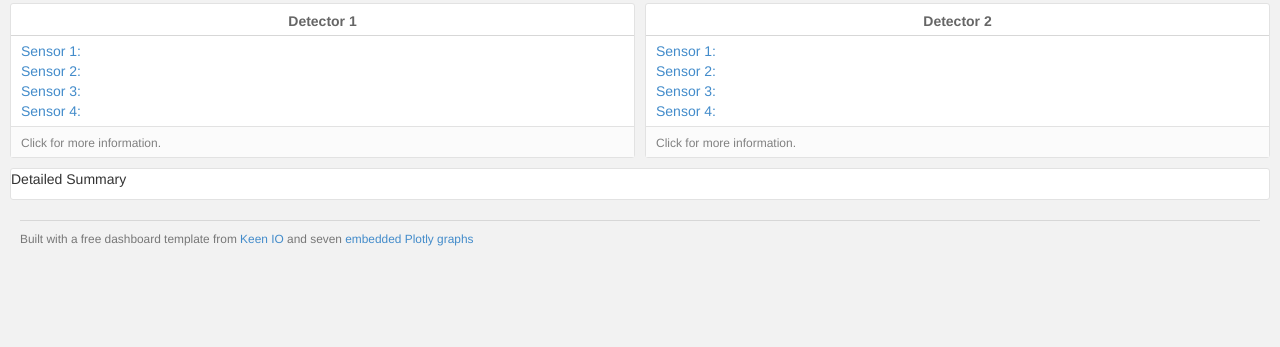
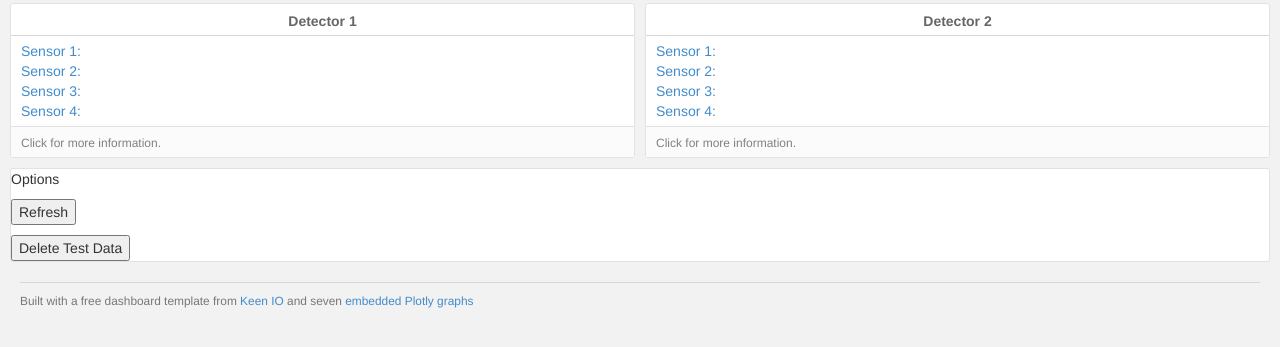
Before and after one commit to Josephss/CraViS, a plain HTML site: page index.html in a window 1280 px wide. Shown: the part 57-404 px from the top of the page. Drawn offline with Linux system fonts and the light colour scheme.

Commit message:
Added 'Delete test data' button

```diff
--- a/index.html
+++ b/index.html
@@ -116,7 +116,10 @@
     <div class="row">
       <div class="col-sm-12">
        <div class="chart-wrapper">
-    	<p> Detailed Summary </p>
+    	<p> Options </p>
+      <button type="button" onlick="reloadd()">Refresh</button>
+      <p></p>
+      <button type="button" onclick="confirm('Are you sure?')">Delete Test Data</button>
        </div>
       </div>
     </div>
@@ -140,5 +143,11 @@
   <script>
 	document.getElementById("time").innerHTML = Date();
   </script>
+  <script>
+function reloadd() {
+    location.reload();
+    //window.location.reload(true);
+}
+</script>
 </body>
 </html>
```
